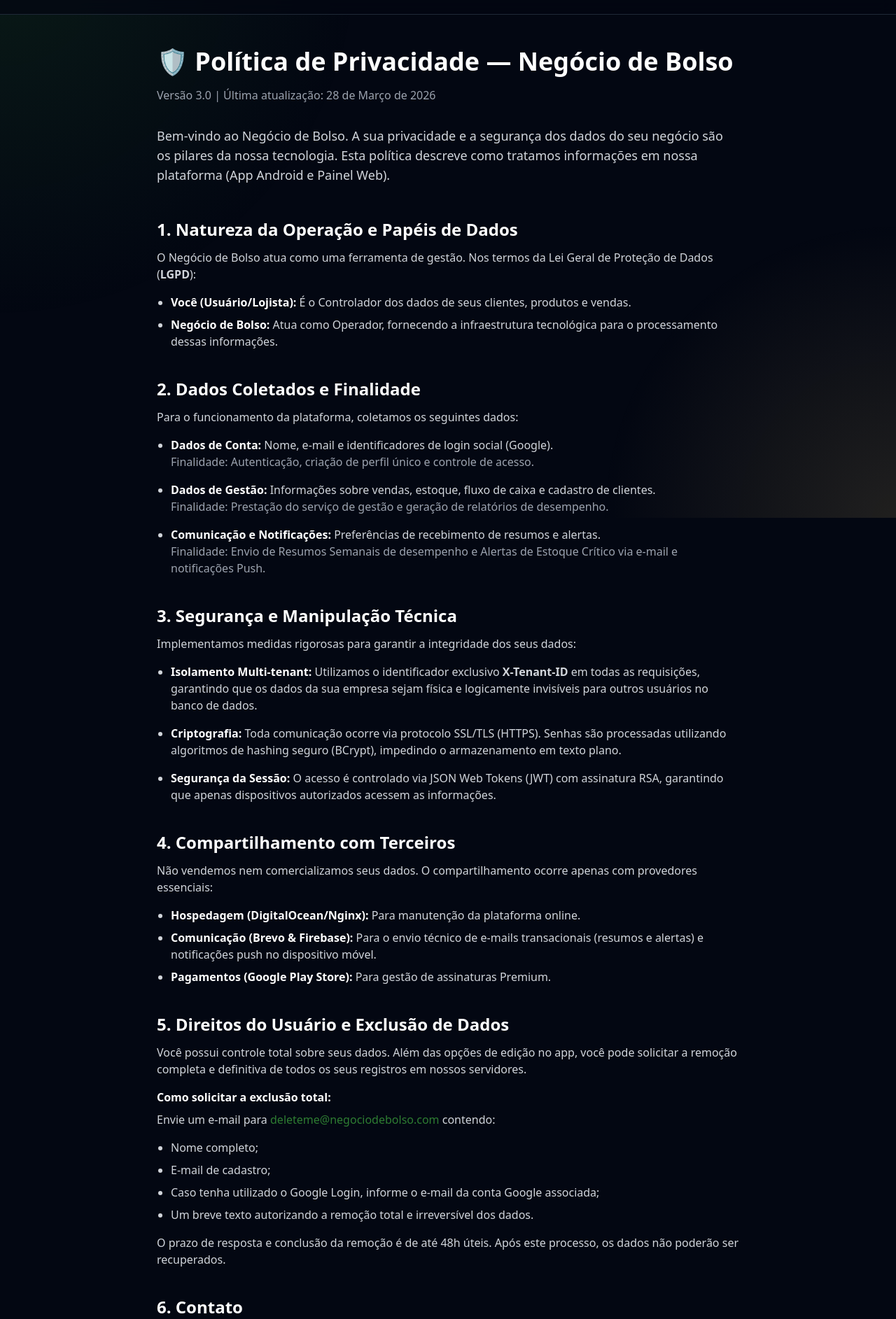
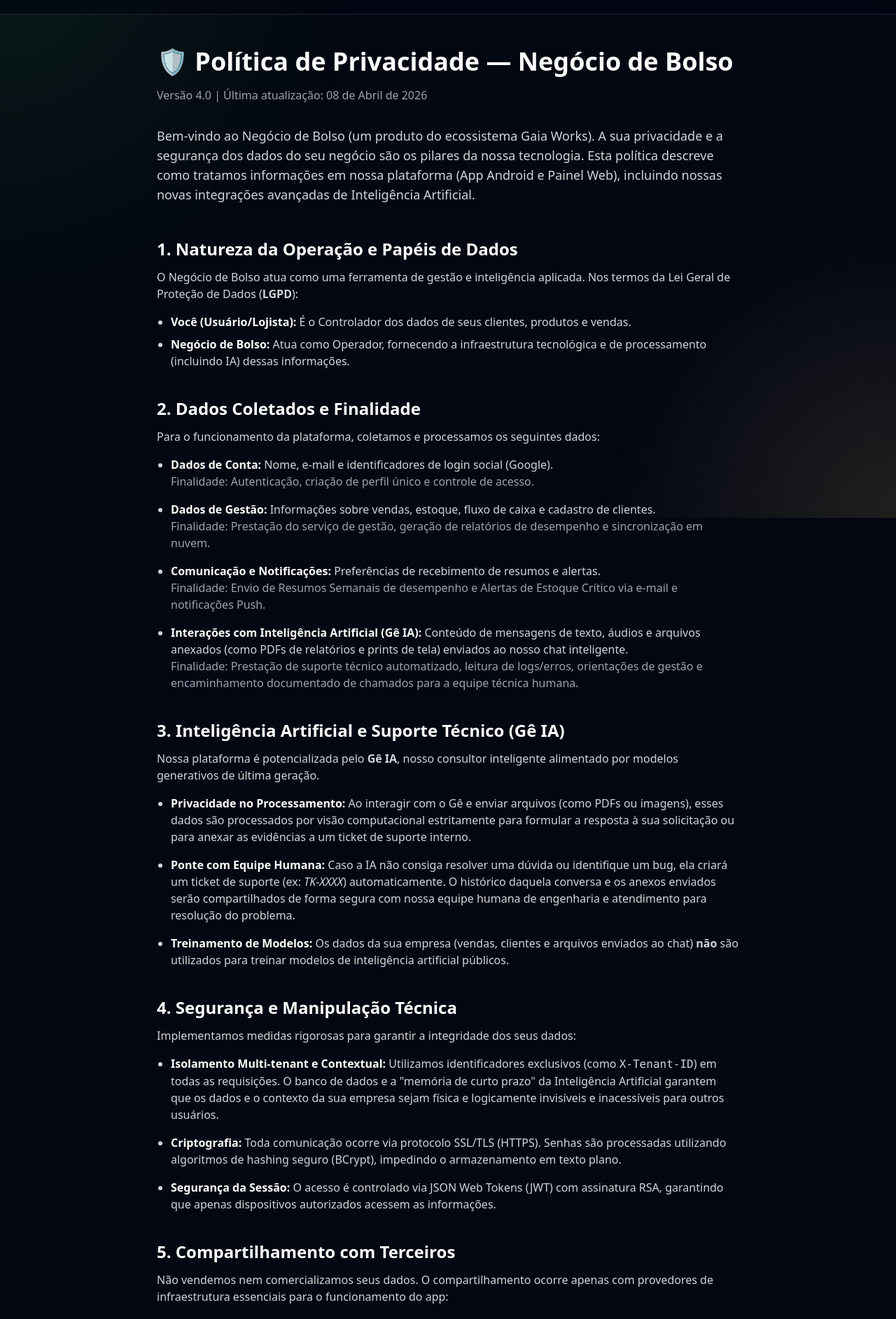
Before and after one commit to CranckThatFranck/site-negocio-de-bolso, a React (Vite) app: page /#/privacy in a window 1280 px wide. Shown: the part 60-1945 px from the top of the page at 70% size. Built offline with nearby package versions, Linux system fonts and the light colour scheme.

Commit message:
feat: update privacy policy to version 4.0 and add documentation for AI integration and data processing.

```diff
--- a/src/PrivacyPage.tsx
+++ b/src/PrivacyPage.tsx
@@ -37,55 +37,67 @@ export default function PrivacyPage() {
 
         <main className="pt-32 pb-20 px-4 sm:px-6 lg:px-8 max-w-4xl mx-auto">
           <h1 className="text-4xl font-bold mb-4 text-white">🛡️ Política de Privacidade — Negócio de Bolso</h1>
-          <p className="text-gray-400 mb-8">Versão 3.0 | Última atualização: 28 de Março de 2026</p>
+          <p className="text-gray-400 mb-8">Versão 4.0 | Última atualização: 08 de Abril de 2026</p>
 
           <p className="text-gray-300 mb-12 text-lg">
-            Bem-vindo ao Negócio de Bolso. A sua privacidade e a segurança dos dados do seu negócio são os pilares da nossa tecnologia. Esta política descreve como tratamos informações em nossa plataforma (App Android e Painel Web).
+            Bem-vindo ao Negócio de Bolso (um produto do ecossistema Gaia Works). A sua privacidade e a segurança dos dados do seu negócio são os pilares da nossa tecnologia. Esta política descreve como tratamos informações em nossa plataforma (App Android e Painel Web), incluindo nossas novas integrações avançadas de Inteligência Artificial.
           </p>
 
           <div className="space-y-10 text-gray-300">
             <section>
               <h4 className="text-2xl font-semibold mb-3 text-white">1. Natureza da Operação e Papéis de Dados</h4>
-              <p className="mb-4">O Negócio de Bolso atua como uma ferramenta de gestão. Nos termos da Lei Geral de Proteção de Dados (<strong>LGPD</strong>):</p>
+              <p className="mb-4">O Negócio de Bolso atua como uma ferramenta de gestão e inteligência aplicada. Nos termos da Lei Geral de Proteção de Dados (<strong>LGPD</strong>):</p>
               <ul className="list-disc pl-5 space-y-2">
                 <li><strong className="text-white">Você (Usuário/Lojista):</strong> É o Controlador dos dados de seus clientes, produtos e vendas.</li>
-                <li><strong className="text-white">Negócio de Bolso:</strong> Atua como Operador, fornecendo a infraestrutura tecnológica para o processamento dessas informações.</li>
+                <li><strong className="text-white">Negócio de Bolso:</strong> Atua como Operador, fornecendo a infraestrutura tecnológica e de processamento (incluindo IA) dessas informações.</li>
               </ul>
             </section>
 
             <section>
               <h4 className="text-2xl font-semibold mb-3 text-white">2. Dados Coletados e Finalidade</h4>
-              <p className="mb-4">Para o funcionamento da plataforma, coletamos os seguintes dados:</p>
+              <p className="mb-4">Para o funcionamento da plataforma, coletamos e processamos os seguintes dados:</p>
               <ul className="list-disc pl-5 space-y-4">
                 <li><strong className="text-white">Dados de Conta:</strong> Nome, e-mail e identificadores de login social (Google).<br /><span className="text-gray-400">Finalidade: Autenticação, criação de perfil único e controle de acesso.</span></li>
-                <li><strong className="text-white">Dados de Gestão:</strong> Informações sobre vendas, estoque, fluxo de caixa e cadastro de clientes.<br /><span className="text-gray-400">Finalidade: Prestação do serviço de gestão e geração de relatórios de desempenho.</span></li>
+                <li><strong className="text-white">Dados de Gestão:</strong> Informações sobre vendas, estoque, fluxo de caixa e cadastro de clientes.<br /><span className="text-gray-400">Finalidade: Prestação do serviço de gestão, geração de relatórios de desempenho e sincronização em nuvem.</span></li>
                 <li><strong className="text-white">Comunicação e Notificações:</strong> Preferências de recebimento de resumos e alertas.<br /><span className="text-gray-400">Finalidade: Envio de Resumos Semanais de desempenho e Alertas de Estoque Crítico via e-mail e notificações Push.</span></li>
+                <li><strong className="text-white">Interações com Inteligência Artificial (Gê IA):</strong> Conteúdo de mensagens de texto, áudios e arquivos anexados (como PDFs de relatórios e prints de tela) enviados ao nosso chat inteligente.<br /><span className="text-gray-400">Finalidade: Prestação de suporte técnico automatizado, leitura de logs/erros, orientações de gestão e encaminhamento documentado de chamados para a equipe técnica humana.</span></li>
               </ul>
             </section>
 
             <section>
-              <h4 className="text-2xl font-semibold mb-3 text-white">3. Segurança e Manipulação Técnica</h4>
+              <h4 className="text-2xl font-semibold mb-3 text-white">3. Inteligência Artificial e Suporte Técnico (Gê IA)</h4>
+              <p className="mb-4">Nossa plataforma é potencializada pelo <strong>Gê IA</strong>, nosso consultor inteligente alimentado por modelos generativos de última geração.</p>
+              <ul className="list-disc pl-5 space-y-4">
+                <li><strong className="text-white">Privacidade no Processamento:</strong> Ao interagir com o Gê e enviar arquivos (como PDFs ou imagens), esses dados são processados por visão computacional estritamente para formular a resposta à sua solicitação ou para anexar as evidências a um ticket de suporte interno.</li>
+                <li><strong className="text-white">Ponte com Equipe Humana:</strong> Caso a IA não consiga resolver uma dúvida ou identifique um bug, ela criará um ticket de suporte (ex: <em>TK-XXXX</em>) automaticamente. O histórico daquela conversa e os anexos enviados serão compartilhados de forma segura com nossa equipe humana de engenharia e atendimento para resolução do problema.</li>
+                <li><strong className="text-white">Treinamento de Modelos:</strong> Os dados da sua empresa (vendas, clientes e arquivos enviados ao chat) <strong>não</strong> são utilizados para treinar modelos de inteligência artificial públicos.</li>
+              </ul>
+            </section>
+
+            <section>
+              <h4 className="text-2xl font-semibold mb-3 text-white">4. Segurança e Manipulação Técnica</h4>
               <p className="mb-4">Implementamos medidas rigorosas para garantir a integridade dos seus dados:</p>
               <ul className="list-disc pl-5 space-y-4">
-                <li><strong className="text-white">Isolamento Multi-tenant:</strong> Utilizamos o identificador exclusivo <strong>X-Tenant-ID</strong> em todas as requisições, garantindo que os dados da sua empresa sejam física e logicamente invisíveis para outros usuários no banco de dados.</li>
+                <li><strong className="text-white">Isolamento Multi-tenant e Contextual:</strong> Utilizamos identificadores exclusivos (como <code>X-Tenant-ID</code>) em todas as requisições. O banco de dados e a "memória de curto prazo" da Inteligência Artificial garantem que os dados e o contexto da sua empresa sejam física e logicamente invisíveis e inacessíveis para outros usuários.</li>
                 <li><strong className="text-white">Criptografia:</strong> Toda comunicação ocorre via protocolo SSL/TLS (HTTPS). Senhas são processadas utilizando algoritmos de hashing seguro (BCrypt), impedindo o armazenamento em texto plano.</li>
                 <li><strong className="text-white">Segurança da Sessão:</strong> O acesso é controlado via JSON Web Tokens (JWT) com assinatura RSA, garantindo que apenas dispositivos autorizados acessem as informações.</li>
               </ul>
             </section>
 
             <section>
-              <h4 className="text-2xl font-semibold mb-3 text-white">4. Compartilhamento com Terceiros</h4>
-              <p className="mb-4">Não vendemos nem comercializamos seus dados. O compartilhamento ocorre apenas com provedores essenciais:</p>
+              <h4 className="text-2xl font-semibold mb-3 text-white">5. Compartilhamento com Terceiros</h4>
+              <p className="mb-4">Não vendemos nem comercializamos seus dados. O compartilhamento ocorre apenas com provedores de infraestrutura essenciais para o funcionamento do app:</p>
               <ul className="list-disc pl-5 space-y-2">
-                <li><strong className="text-white">Hospedagem (DigitalOcean/Nginx):</strong> Para manutenção da plataforma online.</li>
-                <li><strong className="text-white">Comunicação (Brevo & Firebase):</strong> Para o envio técnico de e-mails transacionais (resumos e alertas) e notificações push no dispositivo móvel.</li>
-                <li><strong className="text-white">Pagamentos (Google Play Store):</strong> Para gestão de assinaturas Premium.</li>
+                <li><strong className="text-white">Google LLC (Google Cloud & Google AI / Gemini API):</strong> Provedor do motor de inteligência artificial e processamento em nuvem. O processamento de prompts, textos e imagens do chat ocorre sob os rígidos termos de privacidade corporativa da Google Cloud (API Data Privacy).</li>
+                <li><strong className="text-white">DigitalOcean / Nginx:</strong> Para hospedagem dos servidores e manutenção da plataforma online.</li>
+                <li><strong className="text-white">Brevo & Firebase:</strong> Para o envio técnico de e-mails transacionais (resumos, alertas e atualizações de tickets de suporte) e notificações push no dispositivo móvel.</li>
+                <li><strong className="text-white">Google Play Store:</strong> Para a gestão e cobrança de assinaturas Premium.</li>
               </ul>
             </section>
 
             <section>
-              <h4 className="text-2xl font-semibold mb-3 text-white">5. Direitos do Usuário e Exclusão de Dados</h4>
-              <p className="mb-4">Você possui controle total sobre seus dados. Além das opções de edição no app, você pode solicitar a remoção completa e definitiva de todos os seus registros em nossos servidores.</p>
+              <h4 className="text-2xl font-semibold mb-3 text-white">6. Direitos do Usuário e Exclusão de Dados</h4>
+              <p className="mb-4">Você possui controle total sobre seus dados. Além das opções de edição diretamente no aplicativo, você pode solicitar a remoção completa, definitiva e irreversível de todos os seus registros (incluindo histórico de conversas com a IA) de nossos servidores.</p>
 
               <p className="mb-2 font-semibold text-white">Como solicitar a exclusão total:</p>
               <p className="mb-4">Envie um e-mail para <a href="mailto:deleteme@negociodebolso.com" className="text-gaia-green hover:underline">deleteme@negociodebolso.com</a> contendo:</p>
@@ -95,12 +107,12 @@ export default function PrivacyPage() {
                 <li>Caso tenha utilizado o Google Login, informe o e-mail da conta Google associada;</li>
                 <li>Um breve texto autorizando a remoção total e irreversível dos dados.</li>
               </ul>
-              <p className="mb-4">O prazo de resposta e conclusão da remoção é de até 48h úteis. Após este processo, os dados não poderão ser recuperados.</p>
+              <p className="mb-4"><em className="text-gray-400">O prazo de resposta e conclusão da remoção é de até 48h úteis. Após a conclusão deste processo, os dados não poderão ser recuperados sob nenhuma hipótese.</em></p>
             </section>
 
             <section>
-              <h4 className="text-2xl font-semibold mb-3 text-white">6. Contato</h4>
-              <p className="mb-4">Para dúvidas jurídicas ou técnicas:</p>
+              <h4 className="text-2xl font-semibold mb-3 text-white">7. Contato</h4>
+              <p className="mb-4">Para dúvidas jurídicas, técnicas ou sobre como a Inteligência Artificial processa seus dados, fale conosco:</p>
               <p className="flex items-center gap-2">
                 <span className="text-xl">📧</span>
                 <a href="mailto:contato@negociodebolso.com" className="text-gaia-green hover:underline">contato@negociodebolso.com</a>
```
Also changed, not shown: srcAgents/NovaPoliticaDePrivacidade.md (added, +63 -0 lines).
